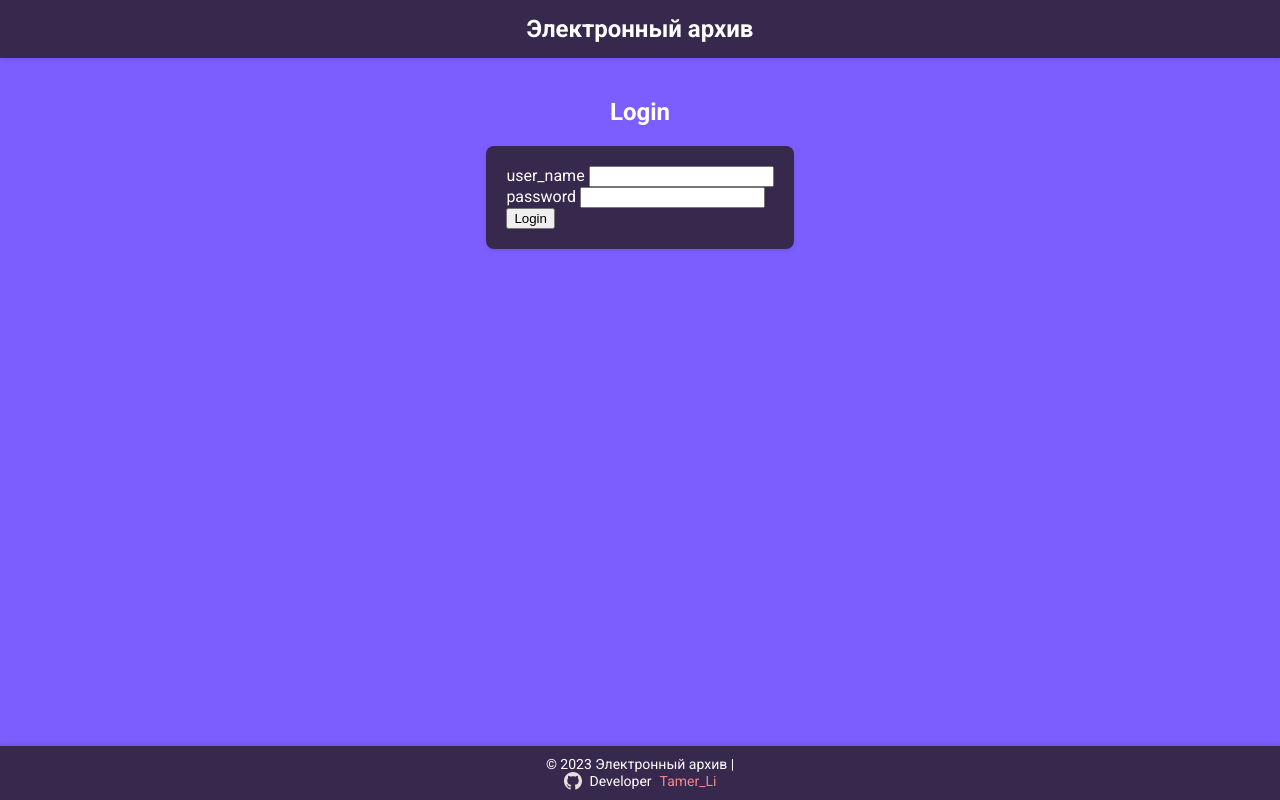
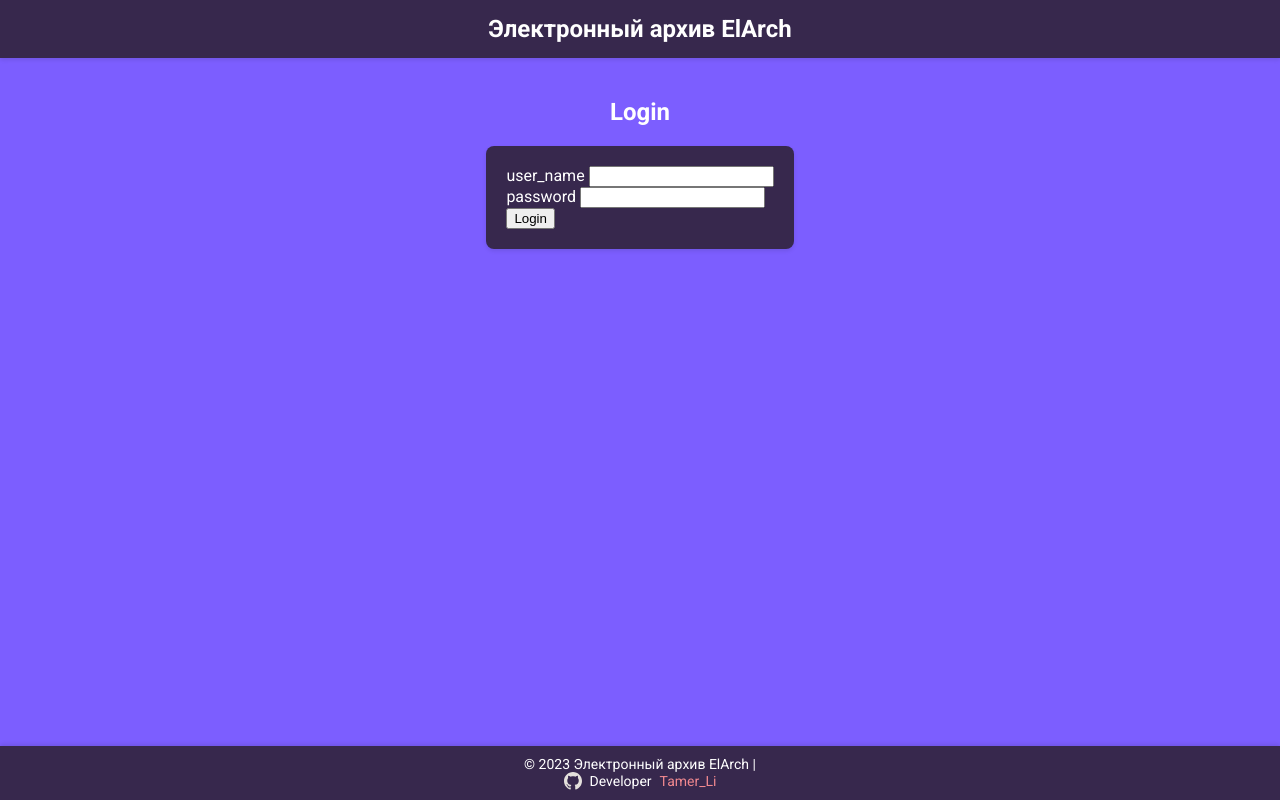
Before and after one commit to Tamer-Li/Flask_app, a Flask app: page /login in a window 1280 px wide. Run offline with Flask 3, Linux system fonts and the light colour scheme.

Commit message:
Changes frontend

```diff
--- a/web_app/templates/base.html
+++ b/web_app/templates/base.html
@@ -3,21 +3,21 @@
 <head>
     <meta charset="UTF-8">
     <meta name="viewport" content="width=device-width, initial-scale=1.0">
-    <title>{% block title %}Электронный архив{% endblock %}</title>
+    <title>{% block title %}ElArch{% endblock %}</title>
     <link rel="icon" href="{{ url_for('static', filename='img/icon.svg') }}" type="image/svg+xml">
     <link rel="stylesheet" href="{{ url_for('static', filename='css/styles.css') }}">
     <link href="https://fonts.googleapis.com/css2?family=Roboto:wght@400;500;700&display=swap" rel="stylesheet">
 </head>
 <body>
     <header class="header">
-        <h1 class="header__title">Электронный архив</h1>
+        <h1 class="header__title">Электронный архив ElArch</h1>
     </header>
     <main class="main">
         {% block content %}{% endblock %}
     </main>
     <footer class="footer">
         <p class="footer__text">
-            &copy; 2023 Электронный архив |
+            &copy; 2023 Электронный архив ElArch |
             <span class="developer-info">
                 <img src="{{ url_for('static', filename='img/github_icon.svg') }}" alt="GitHub Icon" class="github-icon">
                 Developer <a href="https://github.com/Tamer-Li/Flask_app" target="_blank" class="footer__link">Tamer_Li</a>
--- a/web_app/templates/login.html
+++ b/web_app/templates/login.html
@@ -1,4 +1,6 @@
 {% extends "base.html" %}
+
+{% block title %}Авторизация{% endblock %}
 
 {% block content %}
 <h2>Login</h2>
--- a/web_app/templates/register.html
+++ b/web_app/templates/register.html
@@ -1,4 +1,6 @@
 {% extends "base.html" %}
+
+{% block title %}Регистрация{% endblock %}
 
 {% block content %}
 <h2>Register</h2>
```
